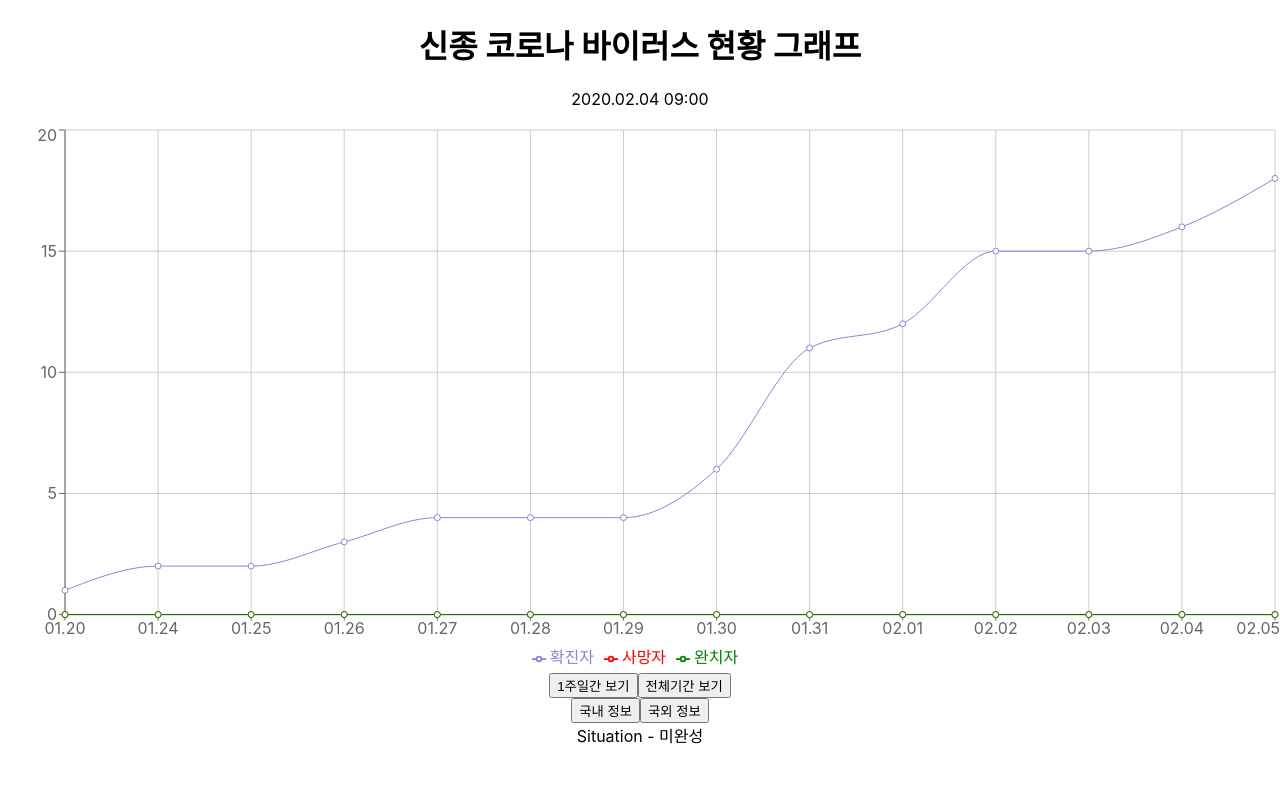
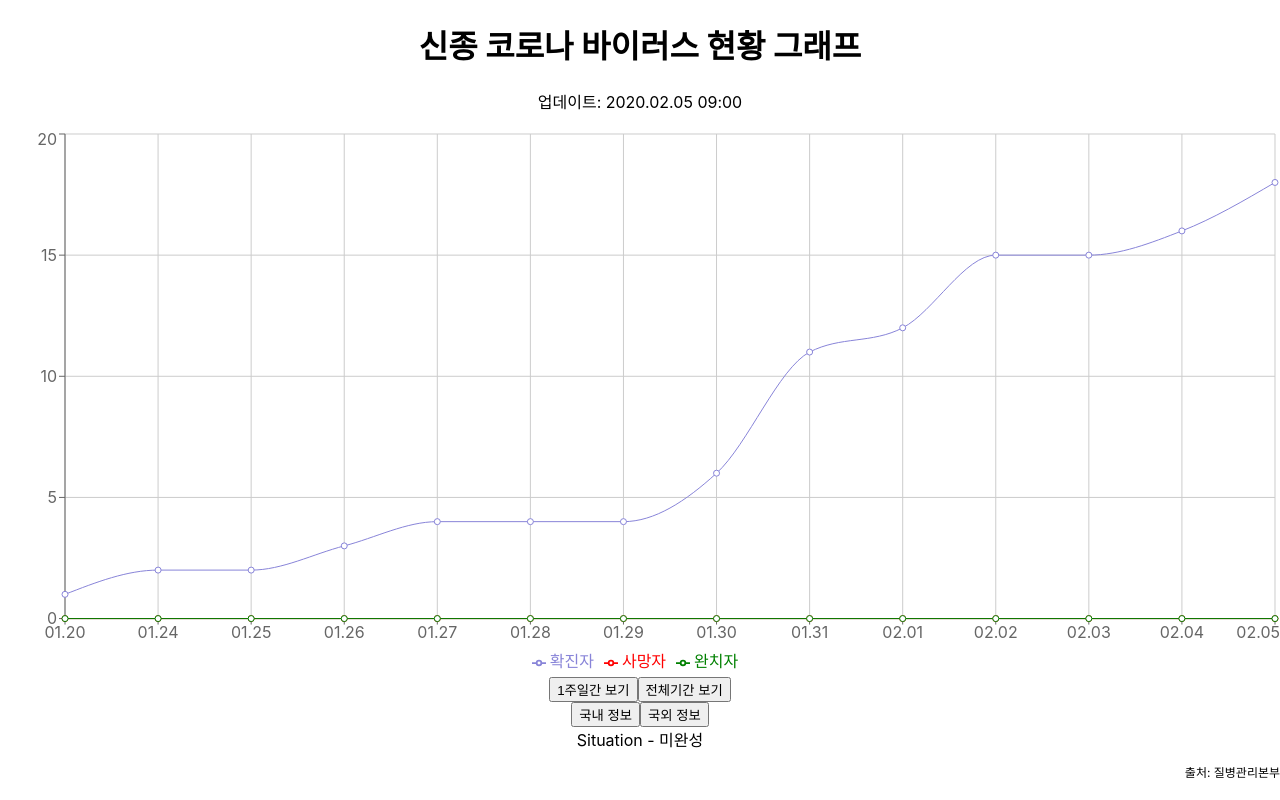
Before and after one commit to Ikalli/corona_graph, a React (Create React App) app: page / in a window 1280 px wide. Built offline with nearby package versions, Linux system fonts and the light colour scheme; the HTML template or start-up script is replaced by a standard one.

Commit message:
add source paragraph and css

```diff
--- a/src/App.css
+++ b/src/App.css
@@ -1,3 +1,8 @@
 .App {
   text-align: center;
 }
+
+.source {
+	font-size: 12px;
+	text-align: right;
+}
--- a/src/App.js
+++ b/src/App.js
@@ -25,11 +25,12 @@ export default class App extends Component{
     return(
       <div className='App'>
         <h1>신종 코로나 바이러스 현황 그래프</h1>
-        <p>2020.02.04 09:00</p>
+        <p>업데이트: 2020.02.05 09:00</p>
         {this.state.graph === 'korea' ? <KoreaGraph /> : <WorldGraph />}
         <button onClick={this.handleKoreaClick}>국내 정보</button>
         <button onClick={this.handleWorldClick}>국외 정보</button>
         <Situation />
+        <p className='source'>출처: 질병관리본부</p>
       </div>
     );
   }
```
